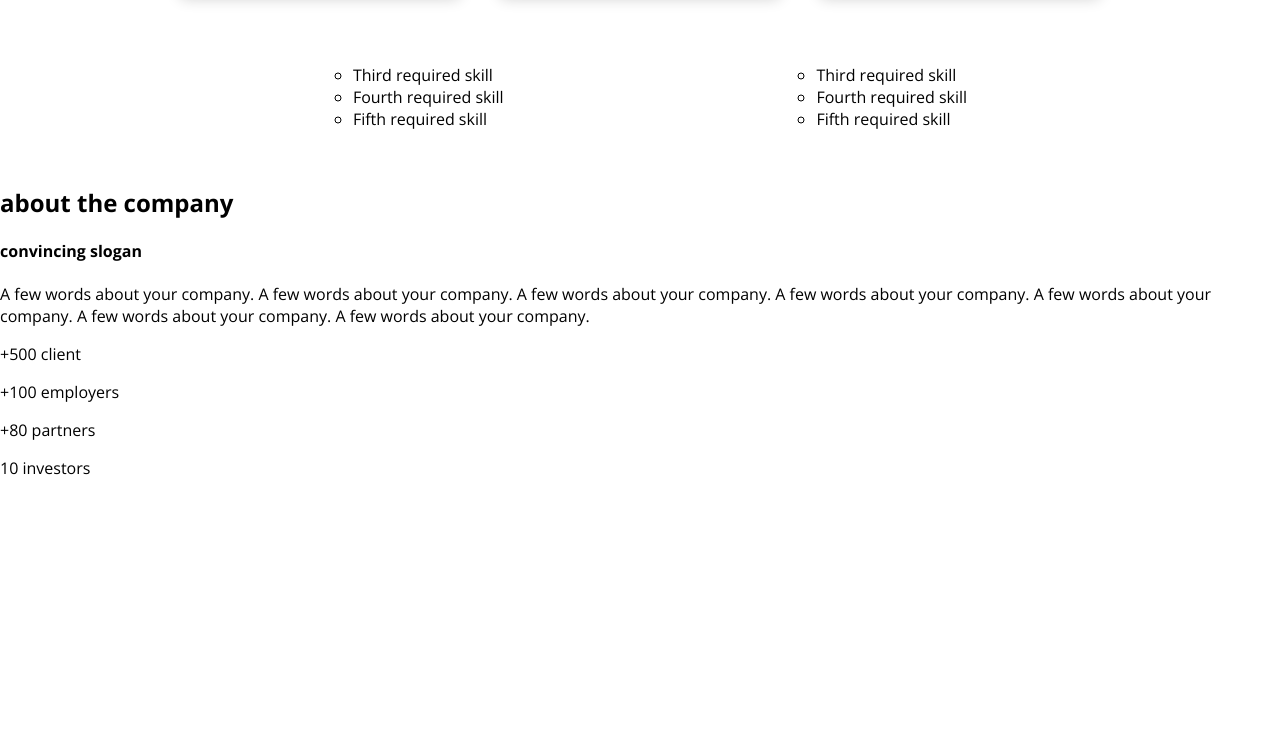
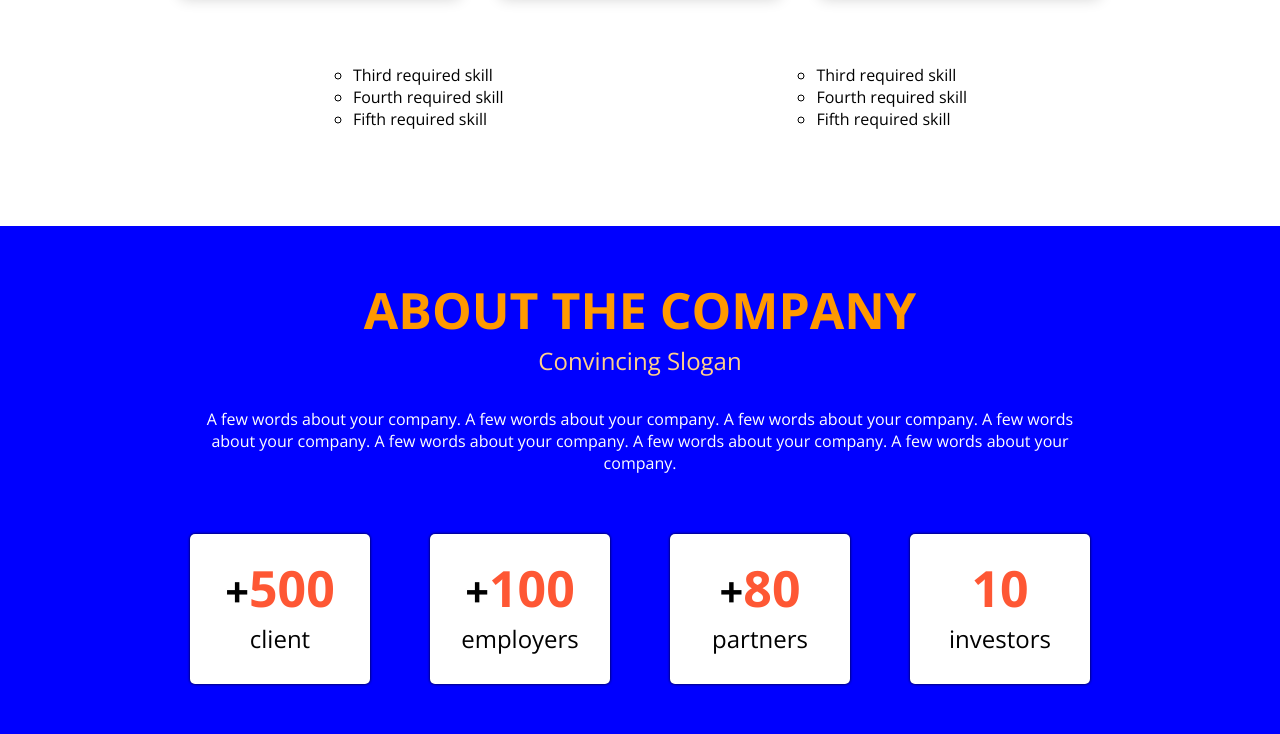
Before and after one commit to piero9922/Landing-Page-Company, a plain HTML site: page index.html in a window 1280 px wide. Shown: the part 1295-2029 px from the top of the page. Before the commit the page ends 1790 px from the top, so only its background shows below. Drawn offline with nearby package versions, Linux system fonts and the light colour scheme.

Commit message:
culminando company

```diff
--- a/css/styles.css
+++ b/css/styles.css
@@ -121,3 +121,68 @@ body{
     margin: 40px;
     font-weight: lighter;
 }
+
+.company{
+    text-align: center;
+    background: blue;
+    margin: 80px 0 0 0;
+}
+
+/* .container-company{
+    background-image: url('../images/computadora.png');
+    background-repeat: no-repeat;
+    background-size: 1450px 1000px;
+    background-position: center;
+} */
+
+.container-company h1{
+    margin: 0;
+    padding-top: 50px;
+    text-transform: uppercase;
+    font-size: 50px;
+    color: #ff9900;
+}
+
+.container-company h4{
+    margin-top: 0;
+    font-size: 24px;
+    font-weight: lighter;
+    text-transform: capitalize;
+    color: #ffd089;
+}
+
+.container-company p{
+    margin:  5px 200px 10px 200px;
+    color: white;
+}
+
+.container-people {
+    display: flex;
+    justify-content: center;
+    align-items: center;
+}
+
+.container-people .people{
+    margin: 30px;
+}
+
+.people h2{
+    text-align: center;
+    border-radius: 5px;
+    color: #000000;
+    box-shadow:  0px 0px 3px ;
+    background: white;
+    padding: 20px;
+    font-weight: lighter;
+    width: 140px;
+    height: 110px;
+}
+
+.people h2 strong{
+    font-size: 50px;
+    color: #fe5734;
+}
+
+.people h2 small{
+    color: #000000;
+}
--- a/index.html
+++ b/index.html
@@ -74,18 +74,20 @@
             <p>A few words about your company. A few words about your company. A few words about your company. A few
                 words about your company. A few words about your company. A few words about your company. A few words
                 about your company.</p>
-                <article>
-                    <p>+500 client</p>
+            <div class="container-people">
+                <article class="people">
+                    <h2><strong><small>+</small>500</strong> client</h2>
                 </article>
-                <article>
-                    <p>+100 employers</p>
+                <article class="people">
+                    <h2><strong><small>+</small>100</strong> employers</h2>
                 </article>
-                <article>
-                    <p>+80 partners</p>
+                <article class="people">
+                    <h2><strong><small>+</small>80</strong> partners</h2>
                 </article>
-                <article>
-                    <p>10 investors</p>
-                </article>
+                <article class="people">
+                    <h2><strong>10</strong> investors</h2>
+             </article>
+            </div>
         </div>
     </section>
 </body>
```
Also changed, not shown: images/computadora.png (added).
